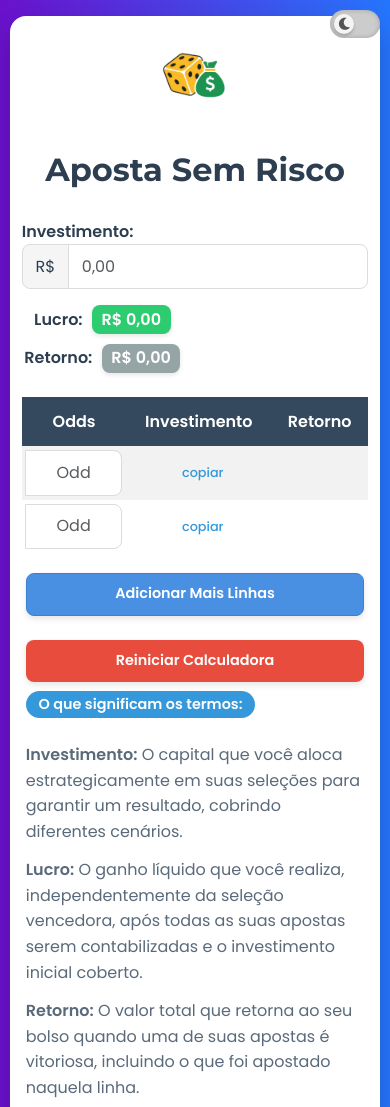
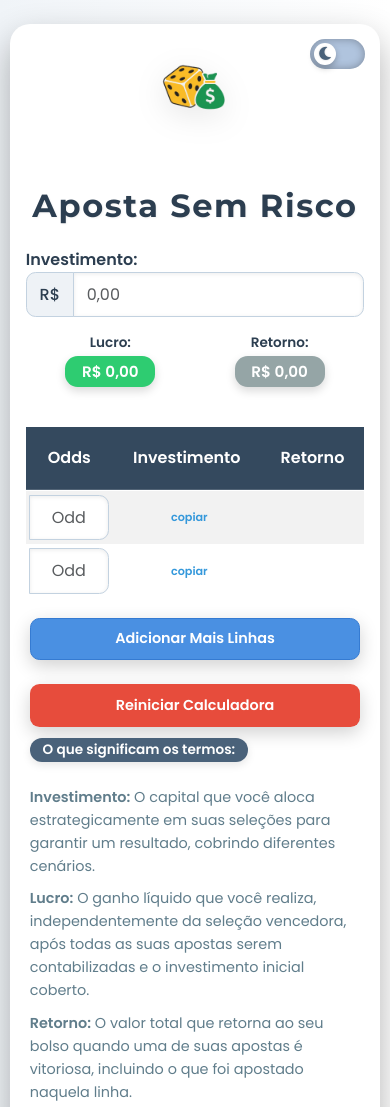
Before and after one commit to Guilhermelazaro10/calculadora-dutching, a plain HTML site: page index.html in a window 390 px wide. Shown: the top 1107 px of the page. Drawn offline with nearby package versions, Linux system fonts and the light colour scheme.

Commit message:
Update index.html

```diff
--- a/index.html
+++ b/index.html
@@ -14,98 +14,99 @@
   <link rel="stylesheet" href="https://cdnjs.cloudflare.com/ajax/libs/font-awesome/6.0.0-beta3/css/all.min.css">
 
   <style>
-    /* Variáveis CSS para o tema claro (padrão) */
+    /* Variáveis CSS para o Tema Claro: Paleta suave e profissional */
     :root {
-        --body-bg-start: #6a11cb;
-        --body-bg-end: #2575fc;
+        --body-bg-start: #f0f4f8; /* Azul claro muito suave */
+        --body-bg-end: #ffffff;   /* Branco */
         --card-bg: #ffffff;
-        --text-color-primary: #2c3e50;
-        --text-color-secondary: #5a6a7a;
+        --text-color-primary: #2c3e50; /* Azul marinho escuro */
+        --text-color-secondary: #607d8b; /* Cinza azulado */
         --heading-color: #2c3e50;
 
-        --button-primary-bg: #4a90e2;
-        --button-primary-border: #3a80d2;
+        --button-primary-bg: #4a90e2; /* Azul médio */
+        --button-primary-border: #357bd2;
         --button-primary-text: white;
 
-        --button-secondary-bg: #e74c3c;
+        --button-secondary-bg: #e74c3c; /* Vermelho alerta */
         --button-secondary-border: #cf3a2a;
         --button-secondary-text: white;
 
-        --button-highlight-bg: #f39c12;
+        --button-highlight-bg: #f39c12; /* Amarelo ouro */
         --button-highlight-border: #e08e0b;
         --button-highlight-text: white;
 
-        --table-header-bg: #34495e;
+        --table-header-bg: #34495e; /* Azul marinho cabeçalho */
         --table-header-text: white;
 
-        --badge-success-bg: #2ecc71;
+        --badge-success-bg: #2ecc71; /* Verde esmeralda */
         --badge-danger-bg: #e74c3c;
         --badge-secondary-bg: #95a5a6;
 
         --input-bg: white;
-        --input-border: #dcdcdc;
-        --input-text-addon-bg: #f5f5f5;
-        --input-text-addon-border: #dcdcdc;
+        --input-border: #c3d2e0;
+        --input-text-addon-bg: #eef2f6;
+        --input-text-addon-border: #c3d2e0;
 
         --copy-btn-color: #3498db;
-        --info-badge-bg: #3498db;
+        --info-badge-bg: #4a627a;
         --info-link-color: #3498db;
 
         /* Cores do Toggle Switch - CLARO */
-        --toggle-bg-off: #ccc;
-        --toggle-circle-off: #f4f4f4;
-        --toggle-bg-on: #2ecc71;
-        --toggle-circle-on: #f4f4f4;
-        --toggle-icon-color-off: #555;
-        --toggle-icon-color-on: #fff;
+        --toggle-bg-off: #b0c4de;
+        --toggle-circle-off: #ffffff;
+        --toggle-bg-on: #25a0e0;
+        --toggle-circle-on: #ffffff;
+        --toggle-icon-color-off: #4a627a;
+        --toggle-icon-color-on: #ffffff;
     }
 
-    /* Variáveis CSS para o tema escuro */
+    /* Variáveis CSS para o Tema Escuro: Profundo e com contrastes de alta tecnologia */
     .dark-theme {
         --body-bg-start: #1a1a2e;
-        --body-bg-end: #16213e;
-        --card-bg: #222831;
-        --text-color-primary: #ececec;
-        --text-color-secondary: #aaaaaa;
-        --heading-color: #ececec;
+        --body-bg-end: #121820;
+        --card-bg: #1f2a38;
+        --text-color-primary: #e0e6ed;
+        --text-color-secondary: #a7b7c9;
+        --heading-color: #e0e6ed;
 
-        --button-primary-bg: #3498db;
-        --button-primary-border: #2980b9;
+        --button-primary-bg: #287bff;
+        --button-primary-border: #216ad0;
         --button-primary-text: white;
 
         --button-secondary-bg: #c0392b;
-        --button-secondary-border: #c0392b;
+        --button-secondary-border: #a02c21;
         --button-secondary-text: white;
 
-        --button-highlight-bg: #f1c40f;
-        --button-highlight-border: #f39c12;
-        --button-highlight-text: #222831;
+        --button-highlight-bg: #f0c23e;
+        --button-highlight-border: #d0a530;
+        --button-highlight-text: #1a1a2e;
 
-        --table-header-bg: #1a202c;
-        --table-header-text: #ececec;
+        --table-header-bg: #1e2e3f;
+        --table-header-text: #e0e6ed;
 
-        --badge-success-bg: #27ae60;
+        --badge-success-bg: #2ecc71;
         --badge-danger-bg: #e74c3c;
         --badge-secondary-bg: #7f8c8d;
 
-        --input-bg: #393e46;
-        --input-border: #4d545e;
-        --input-text-addon-bg: #4a545e;
-        --input-text-addon-border: #5a758e;
+        --input-bg: #2f3b49;
+        --input-border: #4a5c6f;
+        --input-text-addon-bg: #3a4b5d;
+        --input-text-addon-border: #4a5c6f;
 
-        --copy-btn-color: #85c1e9;
-        --info-badge-bg: #4a545e;
-        --info-link-color: #85c1e9;
+        --copy-btn-color: #79c1f0;
+        --info-badge-bg: #3a4b5d;
+        --info-link-color: #79c1f0;
 
         /* Cores do Toggle Switch - ESCURO */
-        --toggle-bg-off: #555;
-        --toggle-circle-off: #f4f4f4;
-        --toggle-bg-on: #3498db;
-        --toggle-circle-on: #f4f4f4;
-        --toggle-icon-color-off: #fff;
-        --toggle-icon-color-on: #fff;
+        --toggle-bg-off: #556c88;
+        --toggle-circle-off: #e0e6ed;
+        --toggle-bg-on: #287bff;
+        --toggle-circle-on: #e0e6ed;
+        --toggle-icon-color-off: #e0e6ed;
+        --toggle-icon-color-on: #ffffff;
     }
 
+    /* Estilos Globais do Corpo e Container Principal */
     body {
       background: linear-gradient(to right, var(--body-bg-start), var(--body-bg-end)) !important;
       font-family: 'Poppins', sans-serif !important;
@@ -113,123 +114,152 @@
       min-height: 100vh;
       padding: 0;
       color: var(--text-color-primary) !important;
+      transition: background-color 0.5s ease; /* Transição para o fundo do body */
     }
     .container-custom {
         background-color: var(--card-bg) !important;
-        border-radius: 1rem !important;
-        box-shadow: 0 12px 25px rgba(0,0,0,0.2) !important;
-        padding: 2.5rem !important;
+        border-radius: 1.25rem !important; /* Mais arredondado */
+        box-shadow: 0 15px 35px rgba(0,0,0,0.3) !important; /* Sombra mais suave e espalhada */
+        padding: 3rem !important; /* Mais padding para respiro */
         width: 95% !important;
-        margin: 2rem auto !important;
-        max-width: 960px !important;
+        margin: 2.5rem auto !important; /* Mais margem top/bottom */
+        max-width: 1000px !important;
+        position: relative;
+        overflow: hidden;
+        transition: background-color 0.5s ease, box-shadow 0.5s ease; /* Transição para o card */
     }
+
+    /* Estilos do Título Principal (Aposta Sem Risco) */
     h1 {
-      font-family: 'Montserrat', sans-serif !important;
+      font-family: 'Montserrat', sans-serif !important; /* Título: Montserrat */
       color: var(--heading-color) !important;
       font-weight: 700 !important;
-      margin-bottom: 2rem !important;
+      margin-bottom: 2.5rem !important;
+      letter-spacing: 0.05em;
+      text-shadow: 1px 1px 2px rgba(0,0,0,0.05); /* Sombra mais sutil */
     }
+
+    /* Estilos da Logo */
     .logo-display {
         text-align: center;
-        margin-bottom: 1.5rem;
+        margin-bottom: 2rem;
     }
     .logo-display img {
         max-width: 100%;
         height: auto;
-        max-height: 120px;
+        max-height: 220px; /* Logo maior */
         display: inline-block;
         margin: 0 auto;
+        filter: drop-shadow(0 8px 15px rgba(0,0,0,0.1)); /* Sombra mais pronunciada para a logo */
     }
 
+    /* Estilos para Lucro e Retorno (Badges Globais) */
     #lucroDisplay, #retornoTotalDisplay {
-        font-size: 1.1rem !important;
+        font-size: 1.25rem !important; /* Texto maior */
         font-weight: 700 !important;
-        padding: 0.6rem 1rem !important;
-        border-radius: 0.5rem !important;
+        padding: 0.8rem 1.5rem !important; /* Padding maior */
+        border-radius: 0.8rem !important; /* Mais arredondado */
         display: inline-block !important;
-        box-shadow: 0 2px 5px rgba(0,0,0,0.1);
+        box-shadow: 0 4px 10px rgba(0,0,0,0.15); /* Sombra mais forte */
+        min-width: 120px; /* Garante que os badges tenham uma largura mínima */
+        text-align: center;
     }
-    #lucroDisplay.bg-success-custom {
-        background-color: var(--badge-success-bg) !important;
-        color: white !important;
-    }
-    #lucroDisplay.bg-danger-custom {
-        background-color: var(--badge-danger-bg) !important;
-        color: white !important;
-    }
-    #retornoTotalDisplay.bg-secondary-custom {
-        background-color: var(--badge-secondary-bg) !important;
-        color: white !important;
-    }
+    #lucroDisplay.bg-success-custom { background-color: var(--badge-success-bg) !important; color: white !important; }
+    #lucroDisplay.bg-danger-custom { background-color: var(--badge-danger-bg) !important; color: white !important; }
+    #retornoTotalDisplay.bg-secondary-custom { background-color: var(--badge-secondary-bg) !important; color: white !important; }
+
+    /* Estilos da Tabela */
     .table-dark th {
         background-color: var(--table-header-bg) !important;
         color: var(--table-header-text) !important;
         text-align: center !important;
-        padding: 0.8rem !important;
+        padding: 1.2rem !important; /* Padding maior */
+        border-bottom: 2px solid rgba(255,255,255,0.15) !important; /* Linha mais visível */
+        font-weight: 600 !important;
     }
-    .table-responsive {
-        margin-top: 1.5rem !important;
-    }
+    .table-responsive { margin-top: 2.5rem !important; }
+
+    /* Estilos dos Inputs (Campos de Odd e Investimento) */
     .input-group-text {
         background-color: var(--input-text-addon-bg) !important;
         border: 1px solid var(--input-text-addon-border) !important;
         color: var(--text-color-primary) !important;
-        border-radius: 0.5rem 0 0 0.5rem !important;
+        border-radius: 0.6rem 0 0 0.6rem !important;
+        padding: 0.75rem 1.2rem !important; /* Padding maior */
+        font-weight: 500;
     }
     .form-control {
         background-color: var(--input-bg) !important;
         border: 1px solid var(--input-border) !important;
         color: var(--text-color-primary) !important;
-        border-radius: 0 0.5rem 0.5rem 0 !important;
-        padding: 0.75rem 1rem !important;
+        border-radius: 0 0.6rem 0.6rem 0 !important;
+        padding: 0.75rem 1.2rem !important; /* Padding maior */
+        box-shadow: inset 0 1px 4px rgba(0,0,0,0.08); /* Sombra interna mais suave */
+        transition: border-color 0.3s ease, box-shadow 0.3s ease;
     }
-    .odd-input {
-        text-align: center !important;
+    .form-control:focus {
+        border-color: var(--button-primary-bg) !important;
+        box-shadow: 0 0 0 0.2rem rgba(var(--button-primary-bg),.25) !important;
+        outline: none; /* Remove o outline padrão */
     }
+    .odd-input { text-align: center !important; }
+
+    /* Badges de Investimento/Retorno na Tabela */
     .badge-secondary-custom {
         background-color: var(--badge-secondary-bg) !important;
         color: var(--text-color-primary) !important;
-        padding: 0.5em 0.8em !important;
-        border-radius: 0.3rem !important;
+        padding: 0.6em 1.2em !important; /* Mais padding */
+        border-radius: 0.4rem !important;
+        box-shadow: 0 1px 4px rgba(0,0,0,0.08);
+        font-weight: 600 !important;
+        min-width: 80px; /* Largura mínima para alinhamento */
+        text-align: center;
     }
+
+    /* Botão Copiar */
     .copy-btn {
-        margin-left: 8px !important;
+        margin-left: 10px !important; /* Mais espaço */
         text-decoration: none !important;
-        font-weight: 500 !important;
-        font-size: 0.8rem !important;
+        font-weight: 600 !important; /* Mais bold */
+        font-size: 0.9rem !important; /* Um pouco maior */
         color: var(--copy-btn-color) !important;
-        transition: color 0.2s ease;
+        transition: color 0.3s ease;
     }
     .copy-btn:hover {
         color: var(--button-primary-bg) !important;
+        text-decoration: underline !important;
     }
+
+    /* Botões de Ação (Adicionar, Reiniciar) */
     .btn-primary {
         background-color: var(--button-primary-bg) !important;
         border-color: var(--button-primary-border) !important;
         color: var(--button-primary-text) !important;
         font-weight: 600 !important;
-        padding: 0.75rem 1.5rem !important;
-        border-radius: 0.5rem !important;
-        box-shadow: 0 3px 6px rgba(0,0,0,0.1);
-        transition: all 0.3s ease;
+        padding: 0.9rem 2rem !important; /* Padding maior */
+        border-radius: 0.6rem !important;
+        box-shadow: 0 6px 18px rgba(0,0,0,0.18); /* Sombra mais forte */
+        transition: all 0.3s cubic-bezier(0.25, 0.8, 0.25, 1); /* Transição com cubic-bezier para suavidade */
     }
     .btn-primary:hover {
-        transform: translateY(-2px);
-        box-shadow: 0 5px 10px rgba(0,0,0,0.2);
+        transform: translateY(-4px); /* Efeito de elevação maior */
+        box-shadow: 0 10px 25px rgba(0,0,0,0.25);
     }
     .btn-warning-custom {
         background-color: var(--button-secondary-bg) !important;
         color: var(--button-secondary-text) !important;
         font-weight: 600 !important;
-        padding: 0.75rem 1.5rem !important;
-        border-radius: 0.5rem !important;
-        box-shadow: 0 3px 6px rgba(0,0,0,0.1);
-        transition: all 0.3s ease;
+        padding: 0.9rem 2rem !important;
+        border-radius: 0.6rem !important;
+        box-shadow: 0 6px 18px rgba(0,0,0,0.18);
+        transition: all 0.3s cubic-bezier(0.25, 0.8, 0.25, 1);
     }
     .btn-warning-custom:hover {
-        transform: translateY(-2px);
-        box-shadow: 0 5px 10px rgba(0,0,0,0.2);
+        transform: translateY(-4px);
+        box-shadow: 0 10px 25px rgba(0,0,0,0.25);
     }
+
+    /* Conteúdo das Células da Tabela (Alinhamento) */
     .value-cell-content {
         display: flex !important;
         align-items: center !important;
@@ -238,40 +268,55 @@
         padding: 0 !important;
     }
     .value-cell-content .badge {
-        margin-right: 5px !important;
+        margin-right: 8px !important; /* Mais espaço */
+    }
+
+    /* Seções Informativas */
+    .info-section {
+        margin-top: 4rem !important; /* Mais espaço */
+        padding-top: 2rem; /* Padding interno */
+        border-top: 1px solid rgba(var(--text-color-primary), 0.1); /* Separador sutil */
     }
     .info-section h5 .badge {
         background-color: var(--info-badge-bg) !important;
         color: white !important;
-        padding: 0.5rem 1rem !important;
-        border-radius: 1.5rem !important;
-        font-size: 1rem !important;
-        font-weight: 600 !important;
-        margin-bottom: 1rem;
+        padding: 0.6rem 1.5rem !important; /* Mais padding e pílula */
+        border-radius: 2rem !important;
+        font-size: 1.1rem !important;
+        font-weight: 700 !important;
+        margin-bottom: 1.5rem; /* Mais espaço */
         display: inline-block;
+        box-shadow: 0 3px 8px rgba(0,0,0,0.1); /* Sombra nos badges de seção */
     }
     .info-section p {
-        margin-bottom: 0.8rem !important;
+        margin-bottom: 1.2rem !important;
         color: var(--text-color-secondary) !important;
-        line-height: 1.6;
+        line-height: 1.8; /* Mais espaçamento para leitura */
+        font-size: 1rem;
     }
     .info-section a {
         color: var(--info-link-color) !important;
-        font-weight: 500 !important;
+        font-weight: 600 !important;
+        text-decoration: none;
+        transition: color 0.3s ease;
+    }
+    .info-section a:hover {
+        color: var(--button-primary-bg) !important;
+        text-decoration: underline;
     }
 
-    /* ESTILOS DO TOGGLE SWITCH */
+    /* Estilos do Toggle Switch */
     .theme-toggle-container {
         position: absolute;
-        top: 20px;
-        right: 20px;
+        top: 30px;
+        right: 30px;
         z-index: 10;
     }
     .theme-toggle-switch {
         position: relative;
         display: inline-block;
-        width: 60px;
-        height: 34px;
+        width: 65px;
+        height: 38px;
     }
     .theme-toggle-switch input {
         opacity: 0;
@@ -286,23 +331,21 @@
         right: 0;
         bottom: 0;
         background-color: var(--toggle-bg-off);
-        -webkit-transition: .4s;
-        transition: .4s;
-        border-radius: 34px;
-        box-shadow: inset 0 0 5px rgba(0,0,0,0.2);
+        transition: all .4s cubic-bezier(0.25, 0.8, 0.25, 1);
+        border-radius: 38px;
+        box-shadow: inset 0 0 8px rgba(0,0,0,0.3); /* Sombra interna mais forte */
     }
     .slider:before {
         position: absolute;
         content: "";
-        height: 26px;
-        width: 26px;
+        height: 30px;
+        width: 30px;
         left: 4px;
         bottom: 4px;
         background-color: var(--toggle-circle-off);
-        -webkit-transition: .4s;
-        transition: .4s;
+        transition: all .4s cubic-bezier(0.25, 0.8, 0.25, 1);
         border-radius: 50%;
-        box-shadow: 0 2px 3px rgba(0,0,0,0.2);
+        box-shadow: 0 3px 6px rgba(0,0,0,0.25); /* Sombra no círculo */
     }
     .theme-toggle-switch input:checked + .slider {
         background-color: var(--toggle-bg-on);
@@ -311,19 +354,18 @@
         box-shadow: 0 0 1px var(--toggle-bg-on);
     }
     .theme-toggle-switch input:checked + .slider:before {
-        -webkit-transform: translateX(26px);
-        -ms-transform: translateX(26px);
-        transform: translateX(26px);
+        transform: translateX(27px);
         background-color: var(--toggle-circle-on);
     }
-    /* Ícones dentro do slider */
+    /* Ícones dentro do slider (Aprimorados) */
     .slider .icon-sun, .slider .icon-moon {
         position: absolute;
-        font-size: 16px;
-        line-height: 34px;
-        transition: opacity 0.4s ease, transform 0.4s ease;
+        font-size: 18px;
+        line-height: 38px;
+        transition: all 0.4s ease-in-out; /* Transição para todas as propriedades */
         opacity: 0;
         font-weight: 900;
+        text-shadow: 0 0 2px rgba(0,0,0,0.2); /* Pequena sombra no ícone */
     }
     .slider .icon-moon {
         left: 8px;
@@ -337,30 +379,31 @@
     }
     .theme-toggle-switch input:checked + .slider .icon-moon {
         opacity: 0;
-        transform: translateX(-5px);
+        transform: translateX(-15px) scale(0.8); /* Esconde e encolhe */
     }
     .theme-toggle-switch input:checked + .slider .icon-sun {
         opacity: 1;
-        transform: translateX(0);
+        transform: translateX(0) scale(1); /* Mostra e volta ao tamanho normal */
     }
 
-
-    /* Ajustes para telas menores */
+    /* Ajustes de Responsividade (Media Queries) */
     @media (max-width: 768px) {
         .container-custom {
-            width: 95% !important;
-            padding: 1rem !important;
-            margin: 1rem auto !important;
+            padding: 1.5rem !important;
+            margin: 1.5rem auto !important;
         }
         h1 {
             font-size: 2rem !important;
+            margin-bottom: 1.5rem !important;
         }
         .logo-display img {
             max-height: 100px;
+            margin-bottom: 1rem !important;
         }
         #lucroDisplay, #retornoTotalDisplay {
-            font-size: 1rem !important;
-            padding: 0.4rem 0.6rem !important;
+            font-size: 0.95rem !important;
+            padding: 0.5rem 0.8rem !important;
+            min-width: 90px;
         }
         .input-group-text, .form-control {
             padding: 0.6rem 0.8rem !important;
@@ -369,48 +412,71 @@
             display: none !important;
         }
         .theme-toggle-container {
-            top: 10px;
-            right: 10px;
+            top: 15px;
+            right: 15px;
         }
         .theme-toggle-switch {
-            width: 50px;
-            height: 28px;
+            width: 55px;
+            height: 30px;
         }
         .slider:before {
-            height: 20px;
-            width: 20px;
+            height: 22px;
+            width: 22px;
             left: 4px;
             bottom: 4px;
         }
         .theme-toggle-switch input:checked + .slider:before {
-            transform: translateX(22px);
+            transform: translateX(21px);
         }
         .slider .icon-sun, .slider .icon-moon {
-            font-size: 14px;
-            line-height: 28px;
+            font-size: 15px;
+            line-height: 30px;
         }
-        /* Ajuste para alinhar Lucro/Retorno em mobile */
         .row.mobile-align-center {
-            flex-direction: column; /* Coloca um abaixo do outro em mobile */
-            gap: 10px; /* Espaço entre eles */
+            flex-direction: row;
+            flex-wrap: nowrap;
+            justify-content: space-around;
+            align-items: center;
+            padding: 0;
+            margin: 0; /* Remove margem negativa */
         }
         .row.mobile-align-center > div {
-            flex: none; /* Remove flex-1 */
-            max-width: 100%; /* Ocupa largura total */
-            text-align: center;
+            flex-basis: auto;
+            max-width: none;
+            padding: 0 5px;
         }
         .row.mobile-align-center strong {
-            display: inline; /* Mantém na mesma linha que o valor */
-            margin-right: 5px; /* Espaço entre o texto e o badge */
+            display: block;
+            font-size: 0.85rem;
+            margin-bottom: 2px;
+            white-space: nowrap;
+        }
+        .info-section {
+            margin-top: 2rem !important;
+            padding-top: 1.5rem;
+        }
+        .info-section h5 .badge {
+            font-size: 0.95rem !important;
+            padding: 0.5rem 1rem !important;
+            margin-bottom: 1rem;
+        }
+        .info-section p {
+            font-size: 0.9rem;
+            line-height: 1.6;
+            margin-bottom: 0.6rem !important;
+        }
+        .copy-btn {
+            margin-left: 5px !important;
+            font-size: 0.7rem !important;
         }
     }
     @media (max-width: 576px) {
         .container-custom {
-            padding: 0.75rem !important;
+            padding: 1rem !important;
         }
         .info-section h5 .badge {
-            font-size: 0.9rem !important;
-            padding: 0.4rem 0.8rem !important;
+            font-size: 0.85rem !important;
+            padding: 0.3rem 0.8rem !important;
         }
         .btn-primary, .btn-warning-custom {
             padding: 0.6rem 1rem !important;
@@ -517,19 +583,14 @@
     // Limpa valor de MOEDA (Investimento) para cálculo
     // Remove R$, espaços, PONTOS DE MILHAR, e substitui vírgula por ponto decimal.
     function cleanCurrencyValue(value) {
-      // **AQUI ESTÁ A CHAVE DA CORREÇÃO:**
-      // Verifica se a string contém uma vírgula.
-      // Se tiver vírgula, assume que ela é o separador decimal e remove apenas os pontos (separadores de milhar).
-      // Se NÃO tiver vírgula, assume que o ponto é o separador decimal e não o remove.
       if (String(value).includes(',')) {
           return String(value)
-              .replace(/[R$ ]/g, '')   // Remove R$ e espaços
+              .replace(/[R$ ]/g, '')
               .replace(/\./g, '')     // Remove PONTOS DE MILHAR
               .replace(/,/g, '.');    // Substitui VÍRGULA por PONTO DECIMAL
       } else {
           return String(value)
-              .replace(/[R$ ]/g, '');   // Remove R$ e espaços
-              // NÃO REMOVE PONTOS AQUI, pois podem ser decimais (ex: 10.20)
+              .replace(/[R$ ]/g, '');   // NÃO REMOVE PONTOS AQUI (assume que é decimal se não tem vírgula)
       }
     }
 
@@ -560,13 +621,11 @@
 
     // --- Funções de tratamento de input para Valor Total ---
     function handleStakeInput(inputElement) {
-      // No keyup, apenas substitui vírgula por ponto no próprio input para facilitar a digitação
       inputElement.value = inputElement.value.replace(",", ".");
       calcularDutching();
     }
 
     function formatStakeOnBlur(inputElement) {
-        // Usa cleanCurrencyValue para formatar o valor de investimento para o cálculo
         let value = cleanCurrencyValue(inputElement.value);
         let parsedValue = parseFloat(value);
 
```
